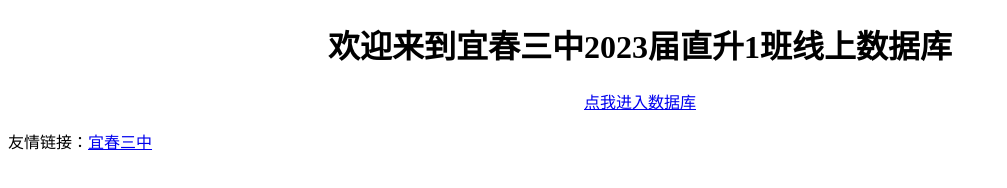
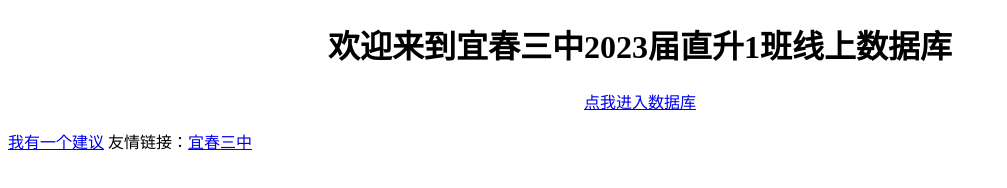
Before and after one commit to YCN3MSTRAIGHTUP1C2023/ycn3mstraightup1c2023.github.io, a plain HTML site: page index.html in a window 1280 px wide. Shown: the whole page, without its empty margins (0-1007 px from the left). Drawn offline with Linux system fonts and the light colour scheme.

Commit message:
Update index.html

```diff
--- a/index.html
+++ b/index.html
@@ -11,6 +11,7 @@
     </div>
 </body>
 <footer>
+    <a href="mailto:gncf183@outlook.com?subject= &body= " rel="nofollow">我有一个建议</a>
     友情链接：<a href="http://www.jxycsanzhong.com/">宜春三中</a>
 </footer>
 </html>
```
